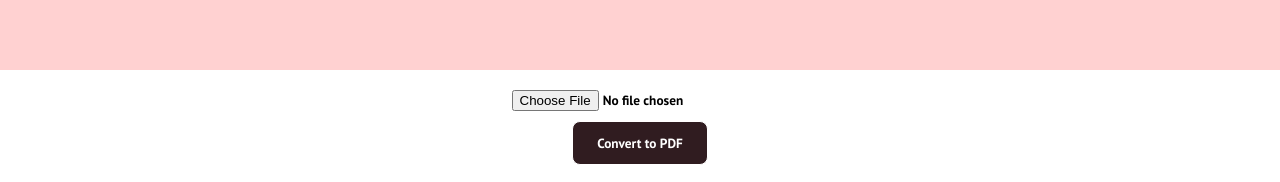
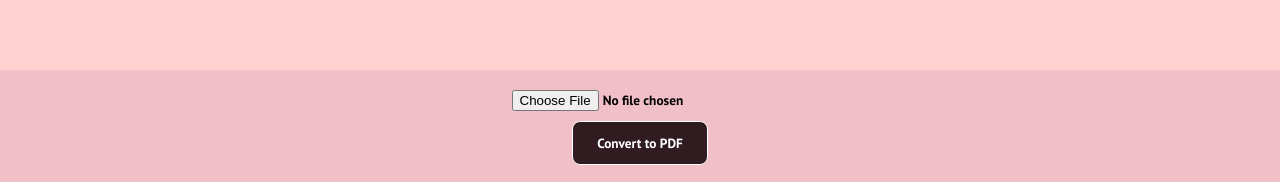
Before and after one commit to chrischin555/williamston-site, a React (Create React App) app: page / in a window 1280 px wide. Shown: the part 1380-1562 px from the top of the page. Built offline with nearby package versions, Linux system fonts and the light colour scheme.

Commit message:
changed background color PDF converter container

```diff
--- a/src/App.css
+++ b/src/App.css
@@ -51,6 +51,7 @@
     flex-direction: column;
     justify-content: center;
     align-items: center;
+    background-color: #f0bfc8;
   }
 
   .pdf-converter-input {
```
